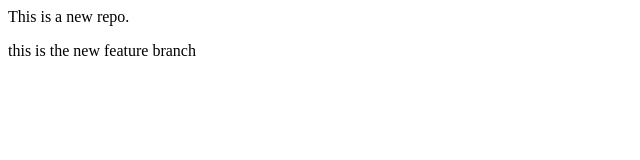
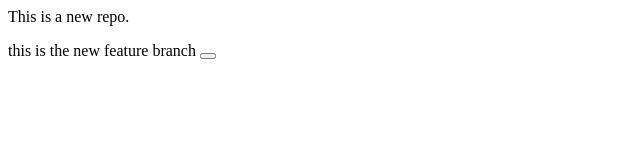
Before and after one commit to fawadkhanx/LocalRepo, a plain HTML site: page index.html in a window 1280 px wide. Shown: the full height of the page, 0-640 px from the left. Drawn offline with Linux system fonts and the light colour scheme.

Commit message:
new button added

```diff
--- a/index.html
+++ b/index.html
@@ -1,2 +1,2 @@
 <p>This is a new repo.</p>
-<p>this is the new feature branch</p>
+<p>this is the new feature branch <button></button></p>
```
